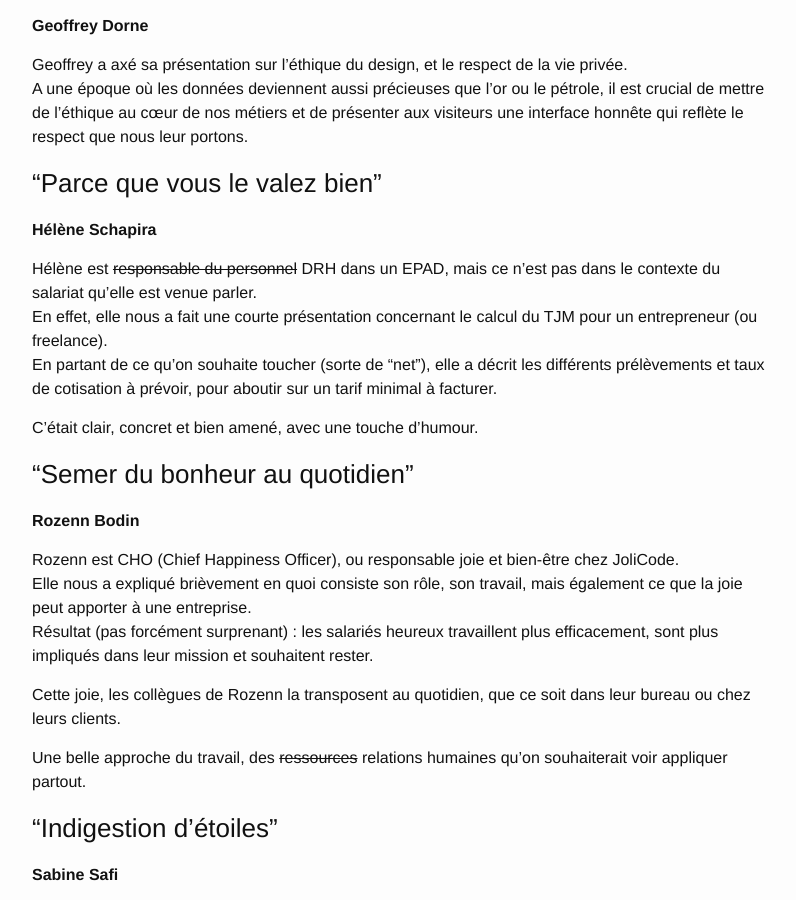
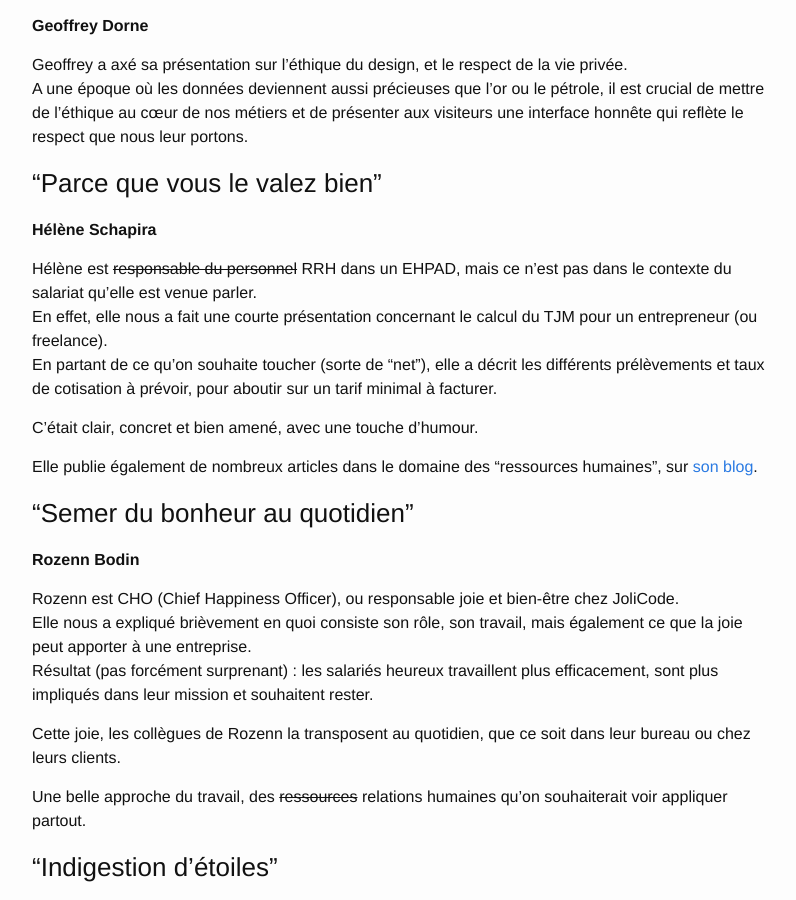
Before and after one commit to chibani/chibani.github.io, a Jekyll site: the page built from _posts/2017-05-22-sud-web-2017.markdown, in a window 1280 px wide and 900 px high, scrolled down 3390 px. Shown: the whole window, without its empty margins (238-1034 px from the left). Built offline with Jekyll 4.4.1, drawn with Linux system fonts in a browser that asks for light colours; comment, search, counter and statistics services are not loaded.

Commit message:
SudWeb Fix erreurs presentation Helene Schapira

```diff
--- a/_posts/2017-05-22-sud-web-2017.markdown
+++ b/_posts/2017-05-22-sud-web-2017.markdown
@@ -123,11 +123,13 @@ A une époque où les données deviennent aussi précieuses que l'or ou le pétr
 ### "Parce que vous le valez bien"
 __Hélène Schapira__
 
-Hélène est ~~responsable du personnel~~ DRH dans un EPAD, mais ce n'est pas dans le contexte du salariat qu'elle est venue parler.
+Hélène est ~~responsable du personnel~~ RRH dans un EHPAD, mais ce n'est pas dans le contexte du salariat qu'elle est venue parler.
 En effet, elle nous a fait une courte présentation concernant le calcul du TJM pour un entrepreneur (ou freelance).
 En partant de ce qu'on souhaite toucher (sorte de "net"), elle a décrit les différents prélèvements et taux de cotisation à prévoir, pour aboutir sur un tarif minimal à facturer.
 
 C'était clair, concret et bien amené, avec une touche d'humour.
+
+Elle publie également de nombreux articles dans le domaine des "ressources humaines", sur [son blog](http://libelilou.github.io/).
 
 ### "Semer du bonheur au quotidien"
 __Rozenn Bodin__
```
